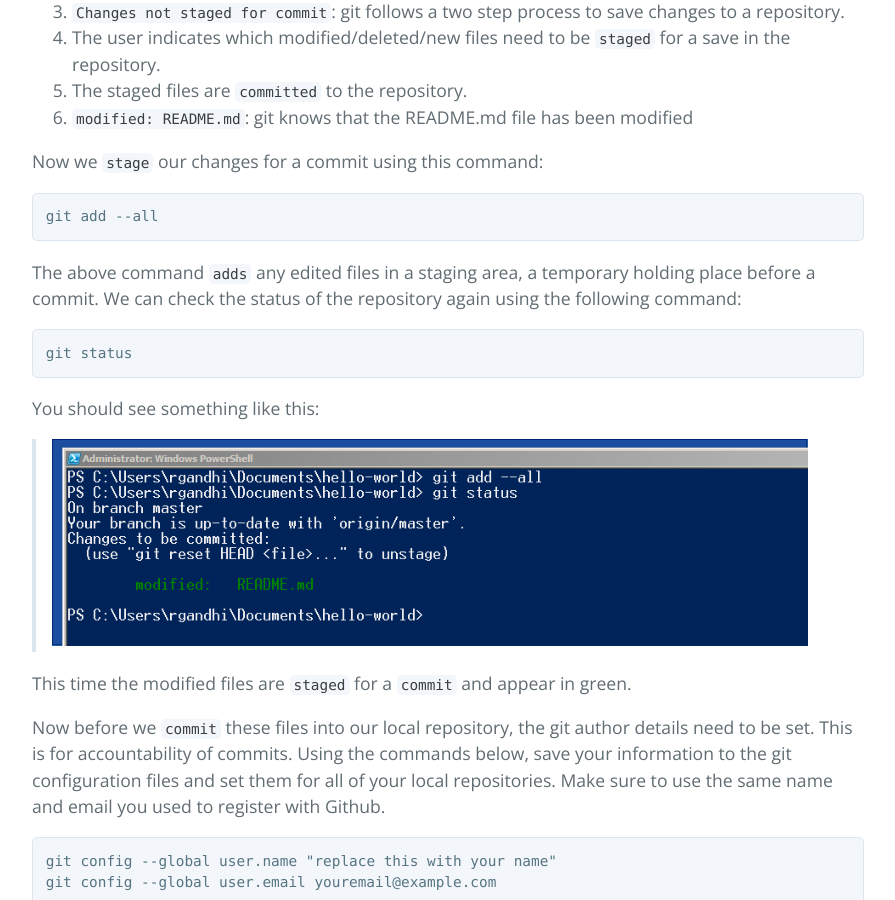
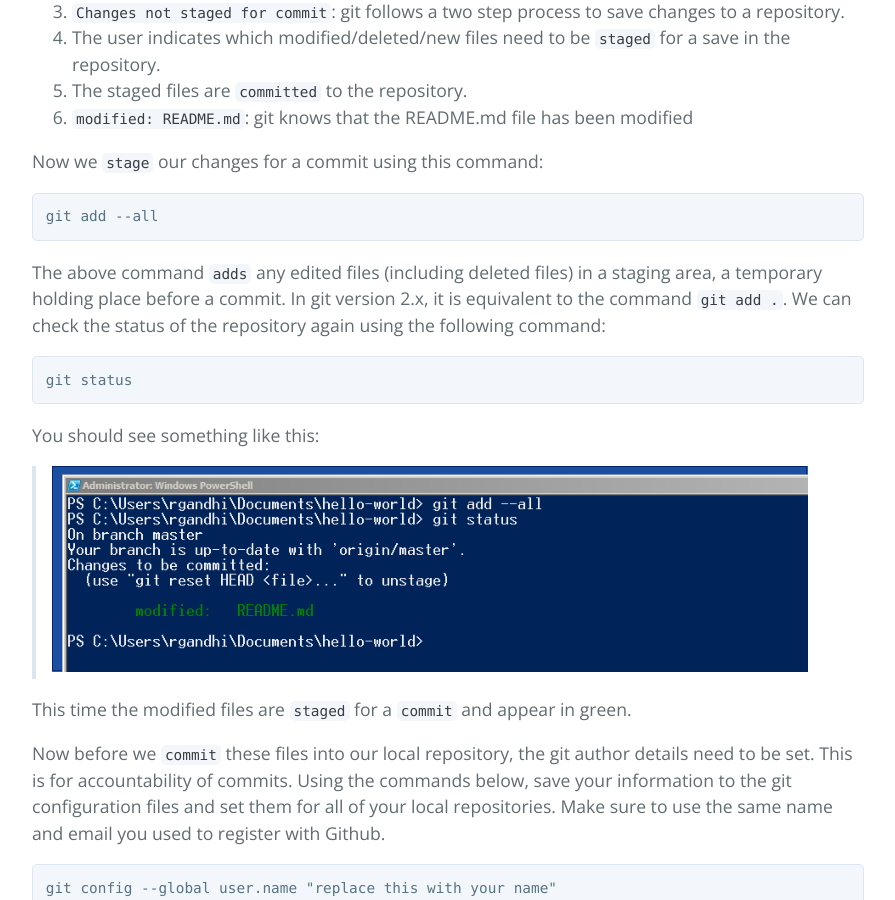
Before and after one commit to robinagandhi/swa, a Jekyll site: the page built from pages/github.md, in a window 1280 px wide and 900 px high, scrolled down 6842 px. Shown: the whole window, without its empty margins (192-1087 px from the left). Built offline with Jekyll 4.4.1, drawn with Linux system fonts in a browser that asks for light colours.

Commit message:
git add updates

````diff
--- a/pages/github.md
+++ b/pages/github.md
@@ -194,7 +194,7 @@ Now we `stage` our changes for a commit using this command:
 ```bash
 git add --all
 ```
-The above command `adds` any edited files in a staging area, a temporary holding place before a commit. We can check the status of the repository again using the following command:
+The above command `adds` any edited files (including deleted files) in a staging area, a temporary holding place before a commit. In git version 2.x, it is equivalent to the command `git add .`. We can check the status of the repository again using the following command:
 
 ```bash
 git status
````
